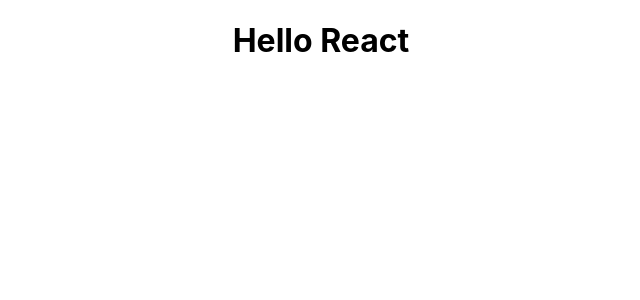
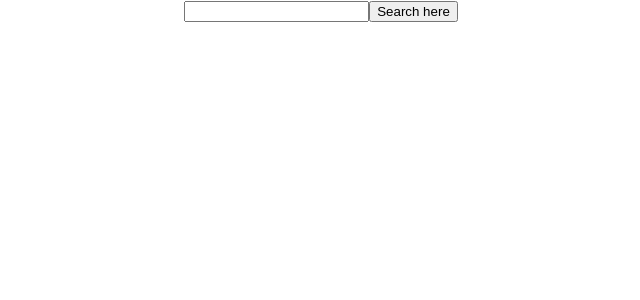
Before and after one commit to randyaajr/react_reciplease, a React (Create React App) app: page / in a window 1280 px wide. Shown: the top 300 px of the page, without its empty margins (319-959 px from the left). Built offline with nearby package versions, Linux system fonts and the light colour scheme.

Commit message:
Added form input/button

```diff
--- a/src/App.js
+++ b/src/App.js
@@ -9,7 +9,12 @@
 
   return (
     <div className="App">
-      <h1>Hello React</h1>
+      <form className="search-form">
+        <input className="search-bar" type="text" />
+        <button className="search-button" type="submit">
+          Search here
+        </button>
+      </form>
     </div>
   );
 };
```
